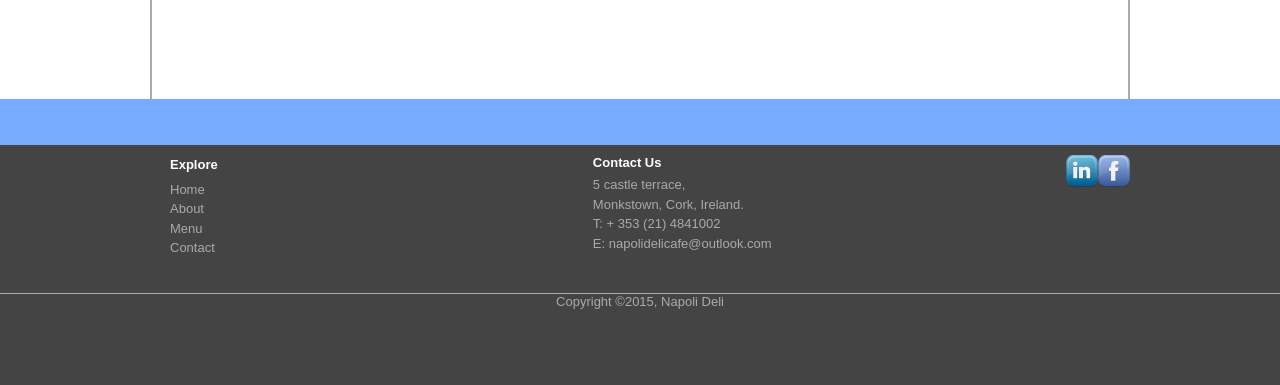
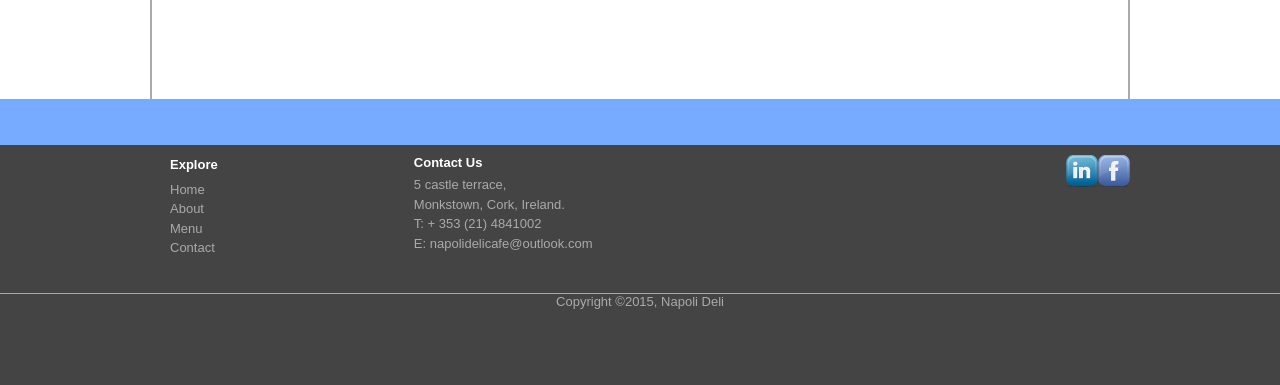
Before and after one commit to BrianCoveney/Napoli_StaticWeb, a PHP site: page /about.html in a window 1280 px wide. Shown: the part 1270-1655 px from the top of the page. Run offline with PHP 8.4, Linux system fonts and the light colour scheme; some libraries are stand-ins or nearby versions.

Commit message:
alterations the footer's flex items dimensions

```diff
--- a/about.html
+++ b/about.html
@@ -134,11 +134,11 @@
       <img src="images/build/coffee.jpg" alt="selection of coffee">
     </article>
     <aside id="aside_right">
-      <h3>Our Cakes</h3>
+      <h2>Our Cakes</h2>
       <p class="text_asideR">
-        America's Best Coffee Roasting Company
-        Our name is what we strive to be. Since opening our doors in 1993, we've made a commitment to good ole fashioned values.
+        Italian Cafe in the beautiful village of Monkstown Co. Cork. Enjoy our coffee, lunches and dinners. Come in for lunch anytime, or make a reservation for dinner.
       </p>
+      <!-- Facebook  -->
       <div class="fb-page" data-href="https://www.facebook.com/pages/Napoli-Italian-Delicatessen/108028675926202" data-width="280" data-height="400" data-hide-cover="false" data-show-facepile="true" data-show-posts="false"><div class="fb-xfbml-parse-ignore"><blockquote cite="https://www.facebook.com/pages/Napoli-Italian-Delicatessen/108028675926202"><a href="https://www.facebook.com/pages/Napoli-Italian-Delicatessen/108028675926202">Napoli Italian Delicatessen</a></blockquote></div></div>
     </aside>
   </div>
--- a/products.html
+++ b/products.html
@@ -176,6 +176,7 @@
   </ul>
 </div>
 <div id="explore_container">
+  <p class="footer_titles">Explore</p>
   <a href="index.html" tabindex="9">Home</a>
   <a href="about.html" tabindex="10">About</a>
   <a href="menu.html" tabindex="11">Menu</a>
--- a/sass/layout/_footer.scss
+++ b/sass/layout/_footer.scss
@@ -23,14 +23,13 @@ footer{
 	}
 
 	#explore_container{
-			flex-basis: 45%;
+			flex-basis: 25%;
 			order:1;
 			padding: 10px 20px;
 			font-size:13px;
 			line-height: 1.5em;
 			font-family: $generalText;
 			color: $footerDarkText;
-
 
 			a{
 				display: block;
@@ -40,11 +39,11 @@ footer{
 	}
 
 	#address_container{
-			flex-basis: 45%;
+			flex-basis: 65%;
 			order:1;
 			padding-top: 10px;
 			margin: 0 auto;
-			width: 200px;
+			width: 250px;
 
 			address, #footer_hours{
 				font-size:13px;
--- a/sass/style.scss
+++ b/sass/style.scss
@@ -735,7 +735,6 @@ Small Screen Drop Down Menu
     position:absolute;
     left:10px;
     top:120px;
-    // margin: 10px 0px 20px 10px;
 
     p.smScreen_menuTxt{
     	position: relative;
--- a/stylesheets/build/style.css
+++ b/stylesheets/build/style.css
@@ -195,7 +195,7 @@ footer #footer_container {
 }
 /* line 25, ../../sass/layout/_footer.scss */
 footer #explore_container {
-  flex-basis: 45%;
+  flex-basis: 25%;
   order: 1;
   padding: 10px 20px;
   font-size: 13px;
@@ -203,21 +203,21 @@ footer #explore_container {
   font-family: "Montserrat", sans-serif;
   color: #AAAAAA;
 }
-/* line 35, ../../sass/layout/_footer.scss */
+/* line 34, ../../sass/layout/_footer.scss */
 footer #explore_container a {
   display: block;
   text-decoration: none;
   color: inherit;
 }
-/* line 42, ../../sass/layout/_footer.scss */
+/* line 41, ../../sass/layout/_footer.scss */
 footer #address_container {
-  flex-basis: 45%;
+  flex-basis: 65%;
   order: 1;
   padding-top: 10px;
   margin: 0 auto;
-  width: 200px;
+  width: 250px;
 }
-/* line 49, ../../sass/layout/_footer.scss */
+/* line 48, ../../sass/layout/_footer.scss */
 footer #address_container address, footer #address_container #footer_hours {
   font-size: 13px;
   font-family: "Montserrat", sans-serif;
@@ -225,12 +225,12 @@ footer #address_container address, footer #address_container #footer_hours {
   line-height: 1.5em;
   color: #AAAAAA;
 }
-/* line 58, ../../sass/layout/_footer.scss */
+/* line 57, ../../sass/layout/_footer.scss */
 footer .social_container {
   flex-basis: 15%;
   order: 3;
 }
-/* line 63, ../../sass/layout/_footer.scss */
+/* line 62, ../../sass/layout/_footer.scss */
 footer .footer_titles {
   width: 100px;
   font-size: 13px;
@@ -240,7 +240,7 @@ footer .footer_titles {
   padding-bottom: 5px;
   color: #ffffff;
 }
-/* line 73, ../../sass/layout/_footer.scss */
+/* line 72, ../../sass/layout/_footer.scss */
 footer .cp_rights {
   font-size: 13px;
   font-family: "Montserrat", sans-serif;
@@ -1156,26 +1156,26 @@ textarea {
     left: 10px;
     top: 120px;
   }
-  /* line 740, ../../sass/style.scss */
+  /* line 739, ../../sass/style.scss */
   .hamburger-menu p.smScreen_menuTxt {
     position: relative;
     right: 40px;
     font-size: 12px;
     font-family: "Montserrat", sans-serif;
   }
-  /* line 747, ../../sass/style.scss */
+  /* line 746, ../../sass/style.scss */
   .hamburger-menu span {
     margin-left: 35px;
   }
 
-  /* line 751, ../../sass/style.scss */
+  /* line 750, ../../sass/style.scss */
   .link {
     display: inline-block;
     width: 100%;
     height: 100%;
   }
 
-  /* line 758, ../../sass/style.scss */
+  /* line 757, ../../sass/style.scss */
   .hamburger-menu:after, .hamburger-menu:before {
     content: '';
     width: 100%;
@@ -1185,12 +1185,12 @@ textarea {
     border-radius: 5px;
   }
 
-  /* line 768, ../../sass/style.scss */
+  /* line 767, ../../sass/style.scss */
   .hamburger-menu:after {
     top: 7px;
   }
 
-  /* line 773, ../../sass/style.scss */
+  /* line 772, ../../sass/style.scss */
   .hamburger-menu:before {
     top: 14px;
   }
```
Also changed, not shown: contact.html (+0 -7 lines).
